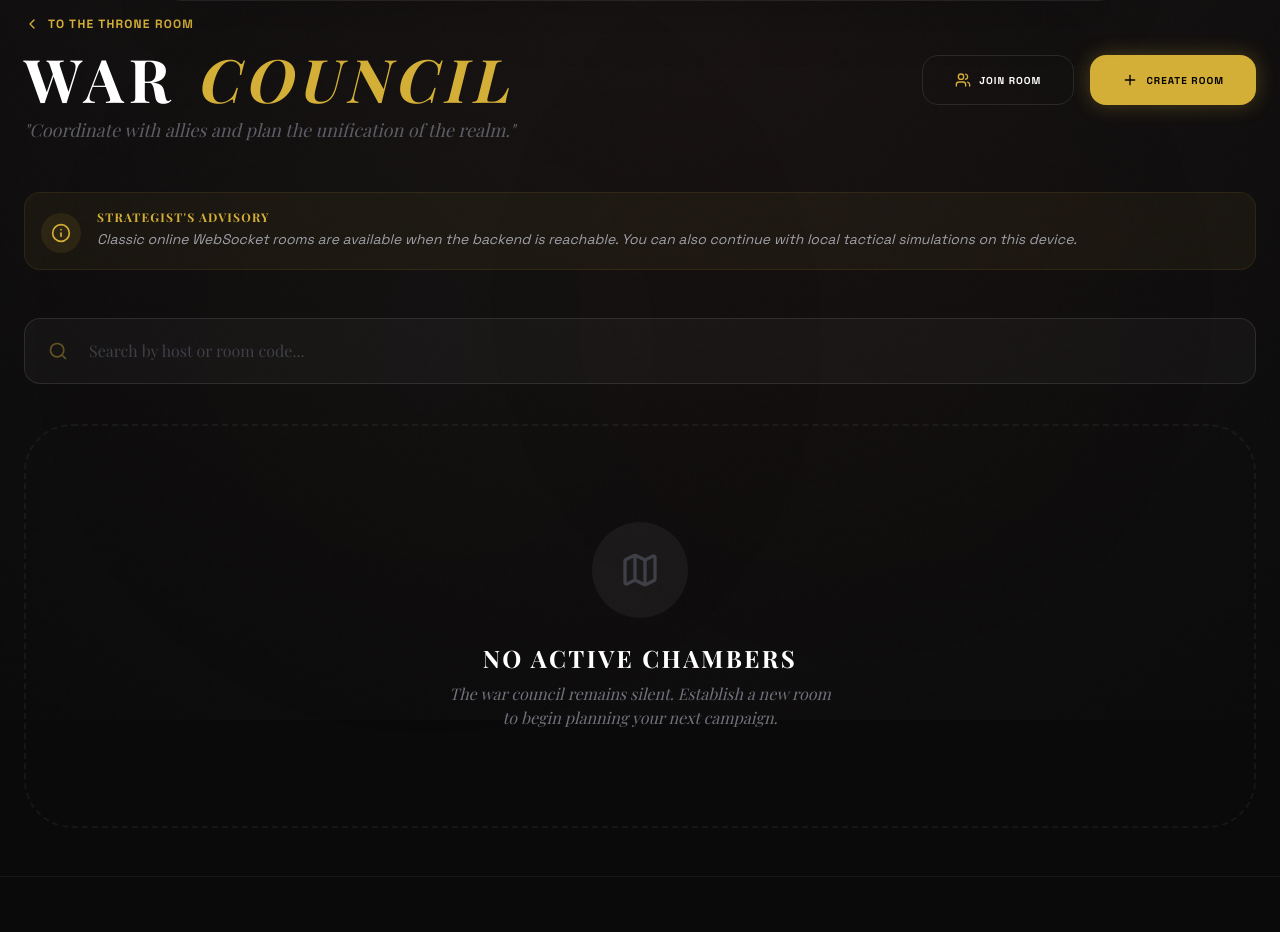
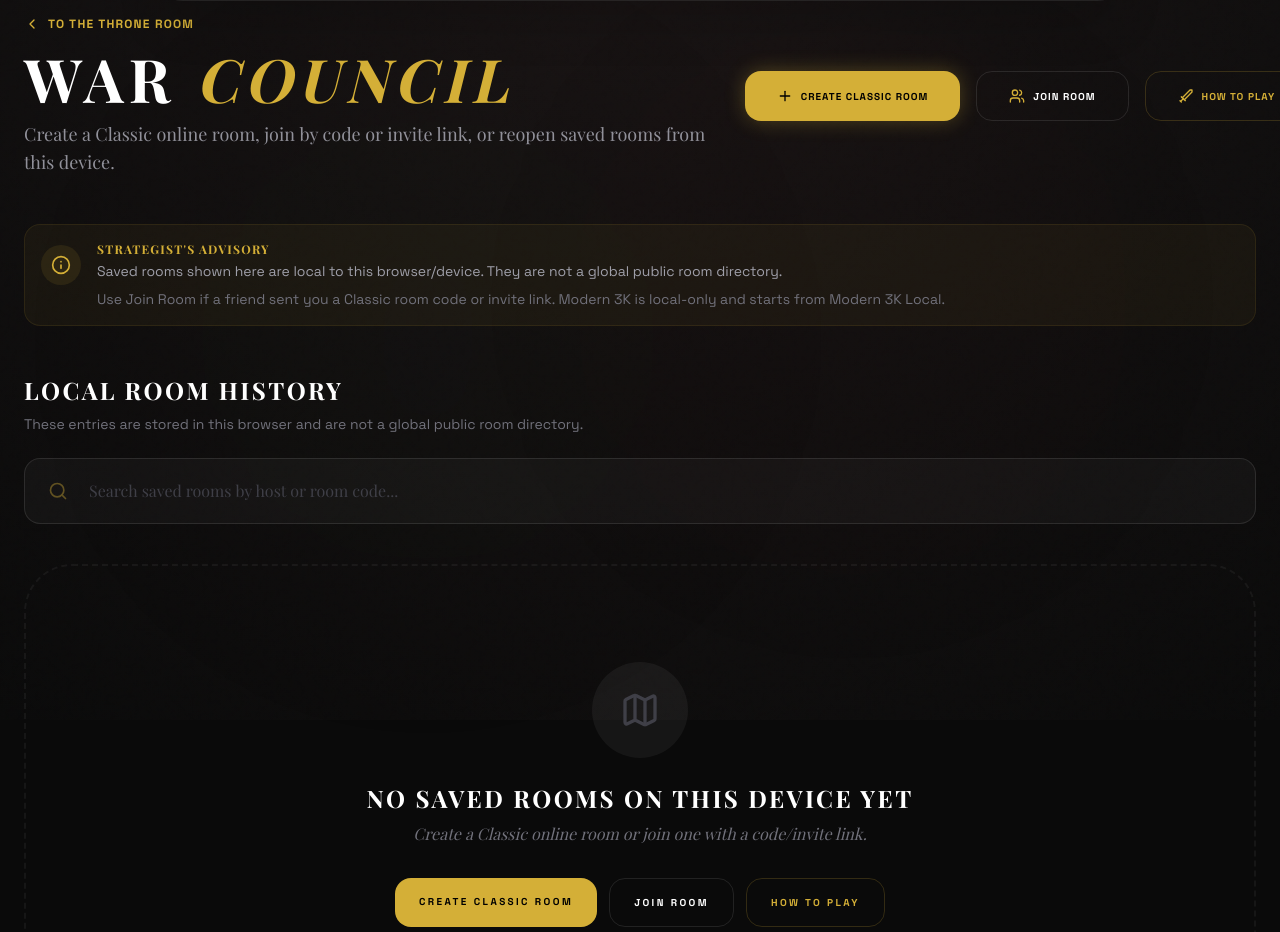
Before and after one commit to PC-Thien-TS/3K-Chess, a React (Vite) app: page /rooms in a window 1280 px wide. Shown: the part 80-1012 px from the top of the page. Built offline with nearby package versions, Linux system fonts and the light colour scheme; a web font is replaced by a local one.

Commit message:
style: clarify room entry flow and local room history

```diff
--- a/src/components/Footer.tsx
+++ b/src/components/Footer.tsx
@@ -49,7 +49,7 @@ export default function Footer() {
       </div>
 
       <div className="mx-auto mt-20 flex max-w-7xl flex-col items-center justify-between gap-3 border-t border-white/5 px-6 pt-8 text-center text-[10px] uppercase tracking-[0.2em] opacity-50 md:flex-row">
-        <p>© 2026 Three Kingdoms Chess. Indie strategy build in active development.</p>
+        <p>&copy; 2026 Three Kingdoms Chess. Indie strategy build in active development.</p>
         <p>Classic online requires a reachable backend. Modern 3K remains local-only.</p>
       </div>
     </footer>
--- a/src/pages/WarCouncil.tsx
+++ b/src/pages/WarCouncil.tsx
@@ -1,6 +1,6 @@
-import React, { useState, useEffect } from 'react';
-import { motion, AnimatePresence } from 'motion/react';
-import { useNavigate, Link } from 'react-router-dom';
+import { useEffect, useState, type MouseEvent } from 'react';
+import { motion } from 'motion/react';
+import { Link, useNavigate } from 'react-router-dom';
 import {
   Plus,
   Users,
@@ -10,85 +10,112 @@ import {
   Search,
   Map as MapIcon,
   Sword,
-  ShieldCheck,
-  Zap,
-  Info
+  Info,
 } from 'lucide-react';
-import { listWarRooms, deleteWarRoom, WarRoom } from '@/src/storage/warRooms';
+import { listWarRooms, deleteWarRoom, type WarRoom } from '@/src/storage/warRooms';
 import { cn } from '@/src/lib/utils';
 
 export default function WarCouncil() {
   const navigate = useNavigate();
   const [rooms, setRooms] = useState<WarRoom[]>([]);
-  const [searchTerm, setSearchTerm] = useState("");
+  const [searchTerm, setSearchTerm] = useState('');
 
   useEffect(() => {
     setRooms(listWarRooms());
   }, []);
 
-  const handleDelete = (code: string, e: React.MouseEvent) => {
+  const handleDelete = (code: string, e: MouseEvent) => {
     e.stopPropagation();
-    if (confirm("Dismantle this war room? All tactical data will be lost.")) {
+    if (confirm('Dismantle this saved room? All local tactical data will be lost.')) {
       deleteWarRoom(code);
       setRooms(listWarRooms());
     }
   };
 
-  const filteredRooms = rooms.filter(r =>
-    r.roomCode.toLowerCase().includes(searchTerm.toLowerCase()) ||
-    r.hostName.toLowerCase().includes(searchTerm.toLowerCase())
+  const filteredRooms = rooms.filter(
+    (room) =>
+      room.roomCode.toLowerCase().includes(searchTerm.toLowerCase()) ||
+      room.hostName.toLowerCase().includes(searchTerm.toLowerCase()),
   );
+  const hasSavedRooms = rooms.length > 0;
+  const hasSearch = searchTerm.trim().length > 0;
 
   return (
-    <div className="pt-24 min-h-screen container mx-auto px-6 pb-12">
-      <div className="flex flex-col md:flex-row justify-between items-start md:items-center gap-6 mb-12">
+    <div className="container mx-auto min-h-screen px-6 pb-12 pt-24">
+      <div className="mb-12 flex flex-col items-start justify-between gap-6 md:flex-row md:items-center">
         <div>
-          <Link to="/" className="flex items-center gap-2 text-gold hover:text-white transition-colors text-xs font-bold uppercase tracking-widest mb-4">
+          <Link
+            to="/"
+            className="mb-4 flex items-center gap-2 text-xs font-bold uppercase tracking-widest text-gold transition-colors hover:text-white"
+          >
             <ChevronLeft size={16} /> To the Throne Room
           </Link>
-          <h1 className="text-4xl md:text-6xl font-serif font-black text-white tracking-widest uppercase">
-            WAR <span className="text-gold italic">COUNCIL</span>
+          <h1 className="text-4xl font-black uppercase tracking-widest text-white md:text-6xl font-serif">
+            WAR <span className="italic text-gold">COUNCIL</span>
           </h1>
-          <p className="text-zinc-500 font-serif italic text-lg opacity-80 mt-2">
-            "Coordinate with allies and plan the unification of the realm."
+          <p className="mt-3 max-w-3xl font-serif text-base text-zinc-400 opacity-90 md:text-lg">
+            Create a Classic online room, join by code or invite link, or reopen saved rooms from this device.
           </p>
         </div>
 
-        <div className="flex flex-col sm:flex-row gap-4 w-full md:w-auto">
-          <Link to="/rooms/join" className="flex-1 sm:flex-none border border-white/10 text-white px-8 py-4 rounded-2xl font-bold uppercase tracking-widest text-[10px] transition-all flex items-center justify-center gap-2 hover:bg-white/5">
+        <div className="flex w-full flex-col gap-4 sm:flex-row md:w-auto">
+          <Link
+            to="/rooms/create"
+            className="flex flex-1 items-center justify-center gap-2 rounded-2xl bg-gold px-8 py-4 text-[10px] font-bold uppercase tracking-widest text-black shadow-[0_0_20px_rgba(212,175,55,0.3)] transition-all hover:bg-white sm:flex-none"
+          >
+            <Plus size={16} /> Create Classic Room
+          </Link>
+          <Link
+            to="/rooms/join"
+            className="flex flex-1 items-center justify-center gap-2 rounded-2xl border border-white/10 px-8 py-4 text-[10px] font-bold uppercase tracking-widest text-white transition-all hover:bg-white/5 sm:flex-none"
+          >
             <Users size={16} className="text-gold" /> Join Room
           </Link>
-          <Link to="/rooms/create" className="flex-1 sm:flex-none bg-gold hover:bg-white text-black px-8 py-4 rounded-2xl font-bold uppercase tracking-widest text-[10px] transition-all flex items-center justify-center gap-2 shadow-[0_0_20px_rgba(212,175,55,0.3)]">
-            <Plus size={16} /> Create Room
+          <Link
+            to="/how-to-play"
+            className="flex flex-1 items-center justify-center gap-2 rounded-2xl border border-gold/20 px-8 py-4 text-[10px] font-bold uppercase tracking-widest text-gold transition-all hover:bg-gold/10 sm:flex-none"
+          >
+            <Sword size={16} /> How to Play
           </Link>
         </div>
       </div>
 
-      <div className="bg-gold/5 border border-gold/10 p-4 rounded-2xl mb-12 flex items-start gap-4">
-        <div className="w-10 h-10 rounded-full bg-gold/10 flex items-center justify-center text-gold shrink-0 mt-1">
+      <div className="mb-12 flex items-start gap-4 rounded-2xl border border-gold/10 bg-gold/5 p-4">
+        <div className="mt-1 flex h-10 w-10 shrink-0 items-center justify-center rounded-full bg-gold/10 text-gold">
           <Info size={20} />
         </div>
         <div>
-          <h4 className="text-gold text-xs font-bold uppercase tracking-widest mb-1">Strategist's Advisory</h4>
-          <p className="text-zinc-400 text-sm italic">
-            Classic online WebSocket rooms are available when the backend is reachable. You can also continue with local tactical simulations on this device.
+          <h4 className="mb-1 text-xs font-bold uppercase tracking-widest text-gold">Strategist&apos;s Advisory</h4>
+          <p className="text-sm text-zinc-400">
+            Saved rooms shown here are local to this browser/device. They are not a global public room directory.
+          </p>
+          <p className="mt-2 text-sm text-zinc-500">
+            Use Join Room if a friend sent you a Classic room code or invite link. Modern 3K is local-only and starts
+            from Modern 3K Local.
           </p>
         </div>
       </div>
 
-      <div className="mb-10 relative">
+      <div className="mb-6">
+        <h2 className="text-2xl font-serif font-bold uppercase tracking-widest text-white">Local Room History</h2>
+        <p className="mt-2 max-w-3xl text-sm text-zinc-500">
+          These entries are stored in this browser and are not a global public room directory.
+        </p>
+      </div>
+
+      <div className="relative mb-10">
         <Search className="absolute left-6 top-1/2 -translate-y-1/2 text-gold opacity-40" size={20} />
         <input
           type="text"
-          placeholder="Search by host or room code..."
+          placeholder="Search saved rooms by host or room code..."
           value={searchTerm}
           onChange={(e) => setSearchTerm(e.target.value)}
-          className="w-full bg-white/[0.03] border border-white/10 rounded-2xl py-5 pl-16 pr-6 text-white placeholder:text-zinc-700 focus:outline-none focus:border-gold/30 transition-all font-serif"
+          className="w-full rounded-2xl border border-white/10 bg-white/[0.03] py-5 pl-16 pr-6 font-serif text-white transition-all placeholder:text-zinc-700 focus:border-gold/30 focus:outline-none"
         />
       </div>
 
       {filteredRooms.length > 0 ? (
-        <div className="grid grid-cols-1 md:grid-cols-2 lg:grid-cols-3 gap-6">
+        <div className="grid grid-cols-1 gap-6 md:grid-cols-2 lg:grid-cols-3">
           {filteredRooms.map((room, idx) => (
             <motion.div
               layout
@@ -97,58 +124,74 @@ export default function WarCouncil() {
               transition={{ delay: idx * 0.05 }}
               key={room.roomCode}
               onClick={() => navigate(`/rooms/${room.roomCode}`)}
-              className="group glass-dark border border-white/5 p-8 rounded-[2.5rem] hover:border-gold/30 transition-all cursor-pointer relative overflow-hidden"
+              className="group relative cursor-pointer overflow-hidden rounded-[2.5rem] border border-white/5 p-8 transition-all hover:border-gold/30 glass-dark"
             >
-              <div className="absolute top-0 right-0 w-32 h-32 bg-gold/5 blur-3xl rounded-full translate-x-1/2 -translate-y-1/2 opacity-0 group-hover:opacity-100 transition-opacity" />
+              <div className="absolute right-0 top-0 h-32 w-32 translate-x-1/2 -translate-y-1/2 rounded-full bg-gold/5 blur-3xl opacity-0 transition-opacity group-hover:opacity-100" />
 
-              <div className="flex justify-between items-start mb-8">
+              <div className="mb-8 flex items-start justify-between">
                 <div>
-                  <span className="text-[10px] font-bold text-zinc-500 uppercase tracking-[0.3em] mb-2 block">Room Command</span>
-                  <h3 className="text-2xl font-serif text-gold font-black tracking-widest uppercase">{room.roomCode}</h3>
+                  <span className="mb-2 block text-[10px] font-bold uppercase tracking-[0.3em] text-zinc-500">
+                    Saved Room Code
+                  </span>
+                  <h3 className="text-2xl font-serif font-black uppercase tracking-widest text-gold">{room.roomCode}</h3>
                 </div>
-                <div className={cn(
-                  "px-3 py-1 rounded-full text-[8px] font-bold uppercase tracking-widest border",
-                  room.status === 'playing' ? "bg-emerald-500/10 border-emerald-500/20 text-emerald-500" : "bg-gold/10 border-gold/20 text-gold"
-                )}>
+                <div
+                  className={cn(
+                    'rounded-full border px-3 py-1 text-[8px] font-bold uppercase tracking-widest',
+                    room.status === 'playing'
+                      ? 'border-emerald-500/20 bg-emerald-500/10 text-emerald-500'
+                      : 'border-gold/20 bg-gold/10 text-gold',
+                  )}
+                >
                   {room.status}
                 </div>
               </div>
 
-              <div className="space-y-6 mb-8">
+              <div className="mb-8 space-y-6">
                 <div className="flex items-center gap-4">
-                  <div className="w-10 h-10 rounded-full bg-white/5 flex items-center justify-center text-zinc-400 border border-white/10 group-hover:border-gold/30 transition-colors">
+                  <div className="flex h-10 w-10 items-center justify-center rounded-full border border-white/10 bg-white/5 text-zinc-400 transition-colors group-hover:border-gold/30">
                     <Sword size={18} />
                   </div>
                   <div>
-                    <span className="text-[9px] text-zinc-500 uppercase font-bold tracking-widest block">Commander In Chief</span>
-                    <p className="text-white font-serif italic">{room.hostName}</p>
+                    <span className="block text-[9px] font-bold uppercase tracking-widest text-zinc-500">Host</span>
+                    <p className="font-serif italic text-white">{room.hostName}</p>
                   </div>
                 </div>
 
                 <div className="flex gap-2">
                   {Object.values(room.slots).map((slot, i) => (
-                    <div key={i} className={cn(
-                      "flex-1 h-1.5 rounded-full",
-                      slot.occupantType === 'human' ? "bg-gold" :
-                      slot.occupantType === 'bot' ? "bg-white/20" : "bg-white/5"
-                    )} />
+                    <div
+                      key={i}
+                      className={cn(
+                        'h-1.5 flex-1 rounded-full',
+                        slot.occupantType === 'human'
+                          ? 'bg-gold'
+                          : slot.occupantType === 'bot'
+                            ? 'bg-white/20'
+                            : 'bg-white/5',
+                      )}
+                    />
                   ))}
                 </div>
-                <div className="flex justify-between items-center text-[10px] font-bold uppercase tracking-widest text-zinc-500">
+                <div className="flex items-center justify-between text-[10px] font-bold uppercase tracking-widest text-zinc-500">
                   <span>Occupancy</span>
-                  <span className="text-white">{Object.values(room.slots).filter(s => s.occupantType !== 'empty').length}/3 Slots</span>
+                  <span className="text-white">
+                    {Object.values(room.slots).filter((slot) => slot.occupantType !== 'empty').length}/3 Slots
+                  </span>
                 </div>
               </div>
 
-              <div className="flex gap-2 pt-6 border-t border-white/5">
-                <button
-                  className="flex-1 bg-white/5 group-hover:bg-gold group-hover:text-black py-4 rounded-2xl text-[9px] font-bold uppercase tracking-[0.2em] transition-all flex items-center justify-center gap-2"
+              <div className="flex gap-2 border-t border-white/5 pt-6">
+                <Link
+                  to={`/rooms/${room.roomCode}`}
+                  onClick={(e) => e.stopPropagation()}
+                  className="flex flex-1 items-center justify-center gap-2 rounded-2xl bg-white/5 py-4 text-[9px] font-bold uppercase tracking-[0.2em] transition-all group-hover:bg-gold group-hover:text-black"
                 >
-                  <Play size={12} fill="currentColor" /> Enter Lobby
-                </button>
+                  <Play size={12} fill="currentColor" /> Reopen Saved Room
+                </Link>
                 <button
                   onClick={(e) => handleDelete(room.roomCode, e)}
-                  className="bg-rose-500/10 hover:bg-rose-500 text-rose-500 hover:text-white border border-rose-500/20 px-4 rounded-2xl transition-all"
+                  className="rounded-2xl border border-rose-500/20 bg-rose-500/10 px-4 text-rose-500 transition-all hover:bg-rose-500 hover:text-white"
                 >
                   <Trash2 size={16} />
                 </button>
@@ -157,14 +200,40 @@ export default function WarCouncil() {
           ))}
         </div>
       ) : (
-        <div className="flex flex-col items-center justify-center py-24 text-center border-2 border-dashed border-white/5 rounded-[3rem]">
-          <div className="w-24 h-24 bg-white/5 rounded-full flex items-center justify-center text-zinc-700 mb-6">
+        <div className="flex flex-col items-center justify-center rounded-[3rem] border-2 border-dashed border-white/5 py-24 text-center">
+          <div className="mb-6 flex h-24 w-24 items-center justify-center rounded-full bg-white/5 text-zinc-700">
             <MapIcon size={40} />
           </div>
-          <h3 className="text-2xl font-serif font-bold text-white mb-2 uppercase tracking-widest">No Active Chambers</h3>
-          <p className="text-zinc-500 font-serif italic max-w-sm">
-            The war council remains silent. Establish a new room to begin planning your next campaign.
+          <h3 className="mb-2 text-2xl font-serif font-bold uppercase tracking-widest text-white">
+            {hasSavedRooms ? 'No Saved Rooms Match This Search' : 'No Saved Rooms On This Device Yet'}
+          </h3>
+          <p className="max-w-xl font-serif italic text-zinc-500">
+            {hasSavedRooms && hasSearch
+              ? 'Try a different room code or host name, or use Join Room if a friend sent you a Classic invite link.'
+              : 'Create a Classic online room or join one with a code/invite link.'}
           </p>
+          {!hasSavedRooms && (
+            <div className="mt-8 flex w-full max-w-2xl flex-col gap-3 px-6 sm:flex-row sm:justify-center">
+              <Link
+                to="/rooms/create"
+                className="rounded-2xl bg-gold px-6 py-4 text-[10px] font-bold uppercase tracking-[0.24em] text-black transition-all hover:bg-white"
+              >
+                Create Classic Room
+              </Link>
+              <Link
+                to="/rooms/join"
+                className="rounded-2xl border border-white/10 px-6 py-4 text-[10px] font-bold uppercase tracking-[0.24em] text-white transition-all hover:bg-white/5"
+              >
+                Join Room
+              </Link>
+              <Link
+                to="/how-to-play"
+                className="rounded-2xl border border-gold/20 px-6 py-4 text-[10px] font-bold uppercase tracking-[0.24em] text-gold transition-all hover:bg-gold/10"
+              >
+                How to Play
+              </Link>
+            </div>
+          )}
         </div>
       )}
     </div>
```
